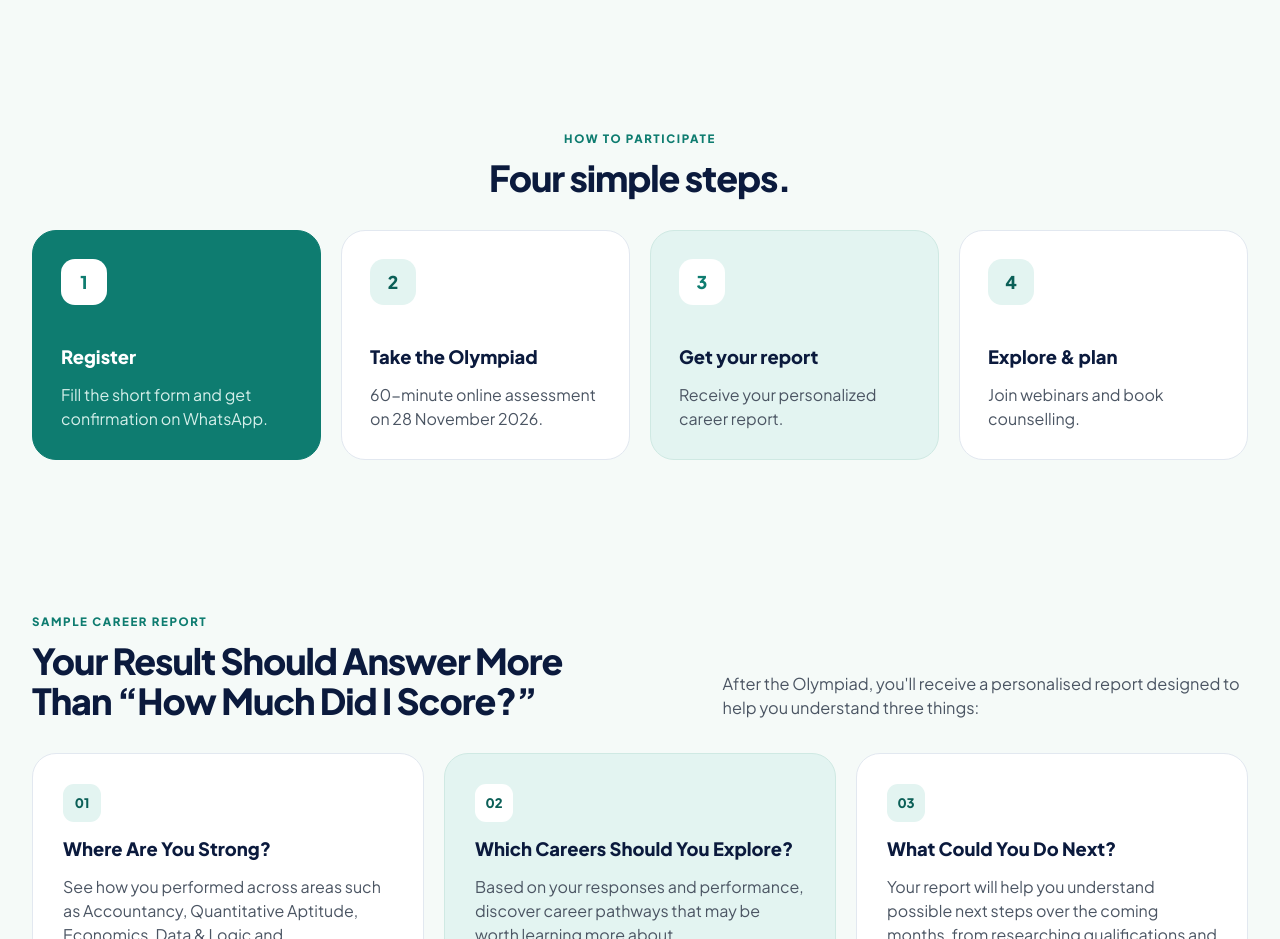
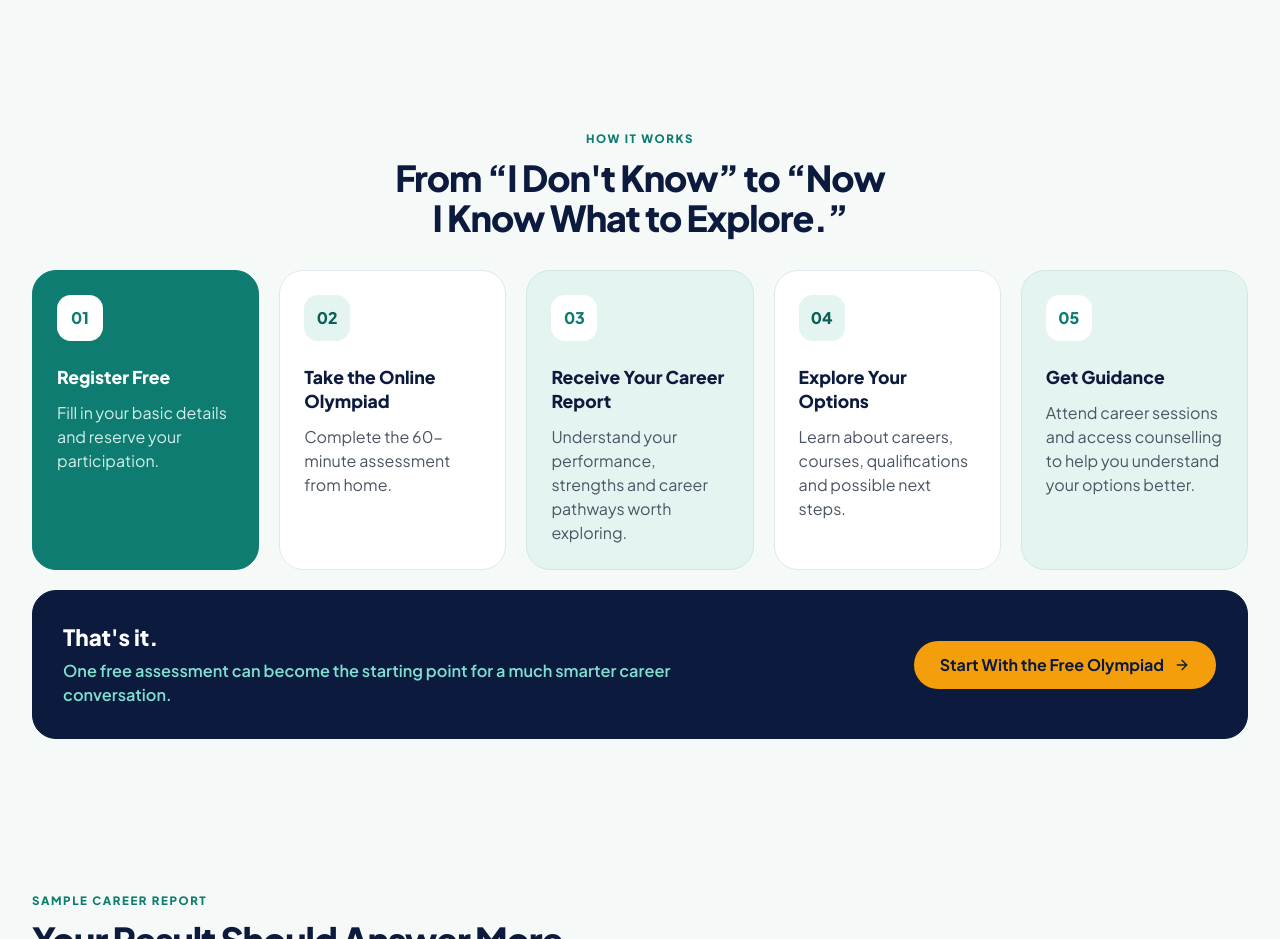
Before and after one commit to mardimanisha/acca-olympiad, a Next.js app: page / in a window 1280 px wide. Shown: the part 8600-9539 px from the top of the page. Built offline with nearby package versions, Linux system fonts and the light colour scheme.

Commit message:
Rewrite "How it works" as five steps with a closing CTA
New heading, five numbered steps from registering to getting
guidance, and a "That's it." strip with "Start With the Free
Olympiad".

Co-Authored-By: Claude Opus 5.5 <noreply@anthropic.com>

```diff
--- a/src/components/sections/assessment.tsx
+++ b/src/components/sections/assessment.tsx
@@ -1,7 +1,9 @@
-import { ChartNoAxesColumn, ChartPie, FileText, Laptop, MessageCircle, Sigma, Smile, Target, TrendingUp } from "lucide-react";
+import { ArrowRight, ChartNoAxesColumn, ChartPie, FileText, Laptop, MessageCircle, Sigma, Smile, Target, TrendingUp } from "lucide-react";
+import { buttonVariants } from "@/components/ui/button";
 import { Item, Stagger, Tile } from "@/components/motion";
 import { Section, SectionHead, Wrap } from "@/components/site";
 import { KEY_FACTS, STEPS } from "@/lib/content";
+import { cn } from "@/lib/utils";
 
 const TOPICS = [
   { icon: ChartNoAxesColumn, title: "Accountancy", text: "Your understanding of fundamental accounting concepts." },
@@ -76,32 +78,50 @@ export function Assessment() {
   );
 }
 
-/** s09 — four steps to participate. */
+/** s09 — five steps from registering to getting guidance. */
 export function Steps() {
   return (
     <Section id="s09">
       <Wrap>
-        <SectionHead eyebrow="How to participate" title="Four simple steps." center />
-        <Stagger className="grid gap-3.5 sm:grid-cols-2 sm:gap-5 lg:grid-cols-4" step={0.12}>
+        <SectionHead eyebrow="How it works" title="From “I Don't Know” to “Now I Know What to Explore.”" center />
+        <Stagger className="grid gap-3.5 sm:grid-cols-2 sm:gap-5 lg:grid-cols-5" step={0.12}>
           {STEPS.map((s, i) => (
             <Tile
               key={s.title}
               tone={s.tone}
               pad="none"
               whileHover={{ y: -6 }}
-              className="flex flex-col gap-3 p-[22px] sm:min-h-[230px] sm:p-7"
+              className={cn(
+                "flex flex-col gap-3 p-[22px] sm:min-h-[230px] sm:p-6",
+                i === STEPS.length - 1 && "sm:col-span-2 lg:col-span-1",
+              )}
             >
               <span
-                className={`grid size-[46px] place-items-center rounded-[14px] text-[1.1rem] font-extrabold ${
-                  s.tone === "white" ? "bg-mint text-teal-deep" : "bg-white text-teal"
-                }`}
+                className={cn(
+                  "grid size-[46px] place-items-center rounded-[14px] text-[1rem] font-extrabold",
+                  s.tone === "white" ? "bg-mint text-teal-deep" : "bg-white text-teal",
+                )}
               >
-                {i + 1}
+                {String(i + 1).padStart(2, "0")}
               </span>
-              <h3 className="mt-1.5 text-[1.15rem] font-extrabold sm:mt-auto">{s.title}</h3>
+              <h3 className="mt-3 text-[1.1rem] leading-snug font-extrabold">{s.title}</h3>
               <p>{s.text}</p>
             </Tile>
           ))}
+          <Tile
+            tone="navy"
+            className="flex flex-col gap-5 sm:col-span-2 lg:col-span-5 lg:flex-row lg:items-center lg:justify-between lg:gap-10"
+          >
+            <div>
+              <p className="text-[clamp(1.15rem,1.8vw,1.4rem)] font-extrabold text-white">That&apos;s it.</p>
+              <p className="mt-1 max-w-[60ch] text-[1.02rem] font-semibold text-aqua">
+                One free assessment can become the starting point for a much smarter career conversation.
+              </p>
+            </div>
+            <a href="#register" className={cn(buttonVariants({ variant: "amber", size: "pill" }), "max-lg:w-full")}>
+              Start With the Free Olympiad <ArrowRight />
+            </a>
+          </Tile>
         </Stagger>
       </Wrap>
     </Section>
--- a/src/lib/content.ts
+++ b/src/lib/content.ts
@@ -93,10 +93,19 @@ export const KEY_FACTS = [
 ] as const;
 
 export const STEPS = [
-  { title: "Register", text: "Fill the short form and get confirmation on WhatsApp.", tone: "teal" },
-  { title: "Take the Olympiad", text: "60-minute online assessment on 28 November 2026.", tone: "white" },
-  { title: "Get your report", text: "Receive your personalized career report.", tone: "mint" },
-  { title: "Explore & plan", text: "Join webinars and book counselling.", tone: "white" },
+  { title: "Register Free", text: "Fill in your basic details and reserve your participation.", tone: "teal" },
+  { title: "Take the Online Olympiad", text: "Complete the 60-minute assessment from home.", tone: "white" },
+  {
+    title: "Receive Your Career Report",
+    text: "Understand your performance, strengths and career pathways worth exploring.",
+    tone: "mint",
+  },
+  { title: "Explore Your Options", text: "Learn about careers, courses, qualifications and possible next steps.", tone: "white" },
+  {
+    title: "Get Guidance",
+    text: "Attend career sessions and access counselling to help you understand your options better.",
+    tone: "mint",
+  },
 ] as const;
 
 export const WEBINAR_TOPICS = [
```
